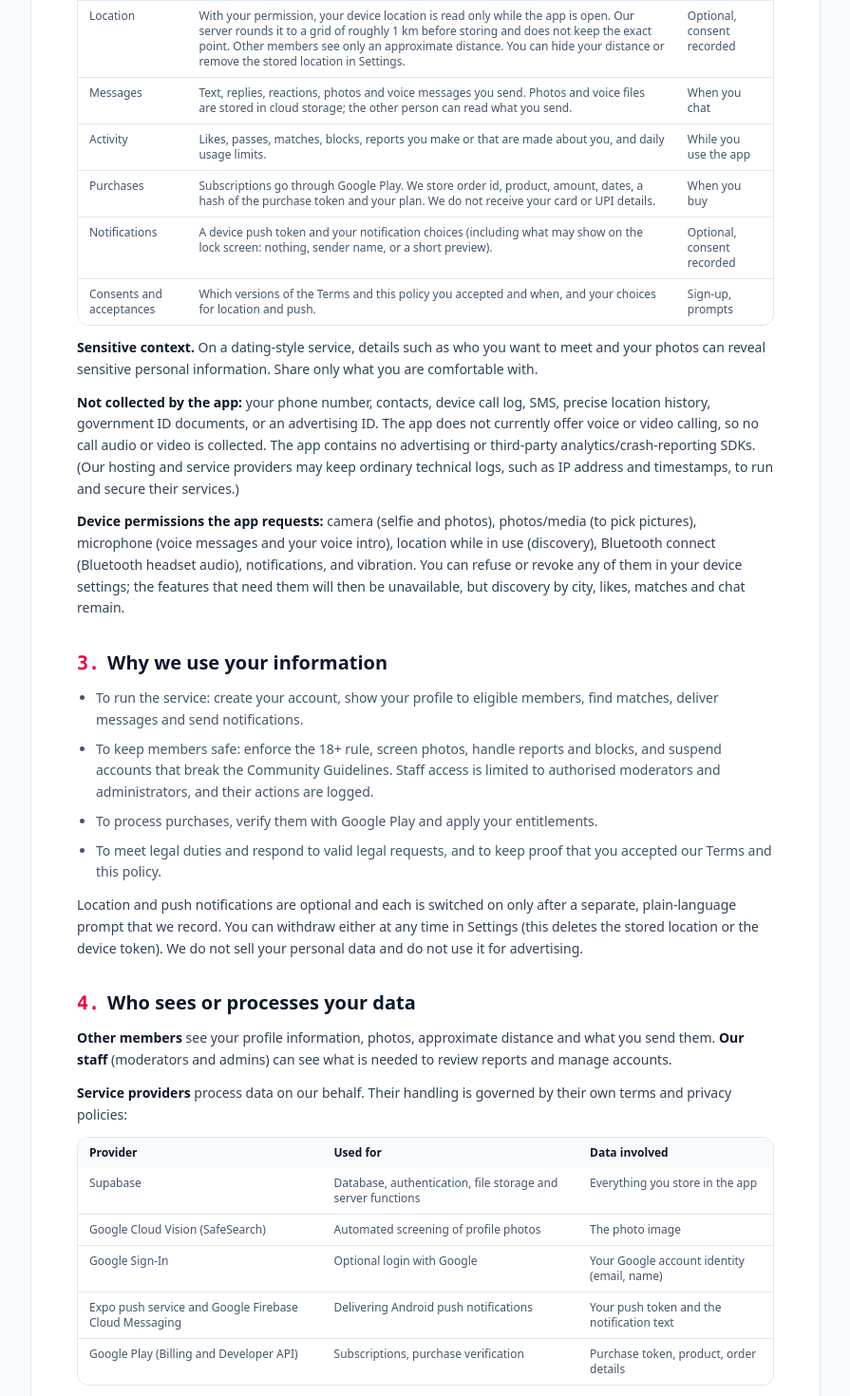
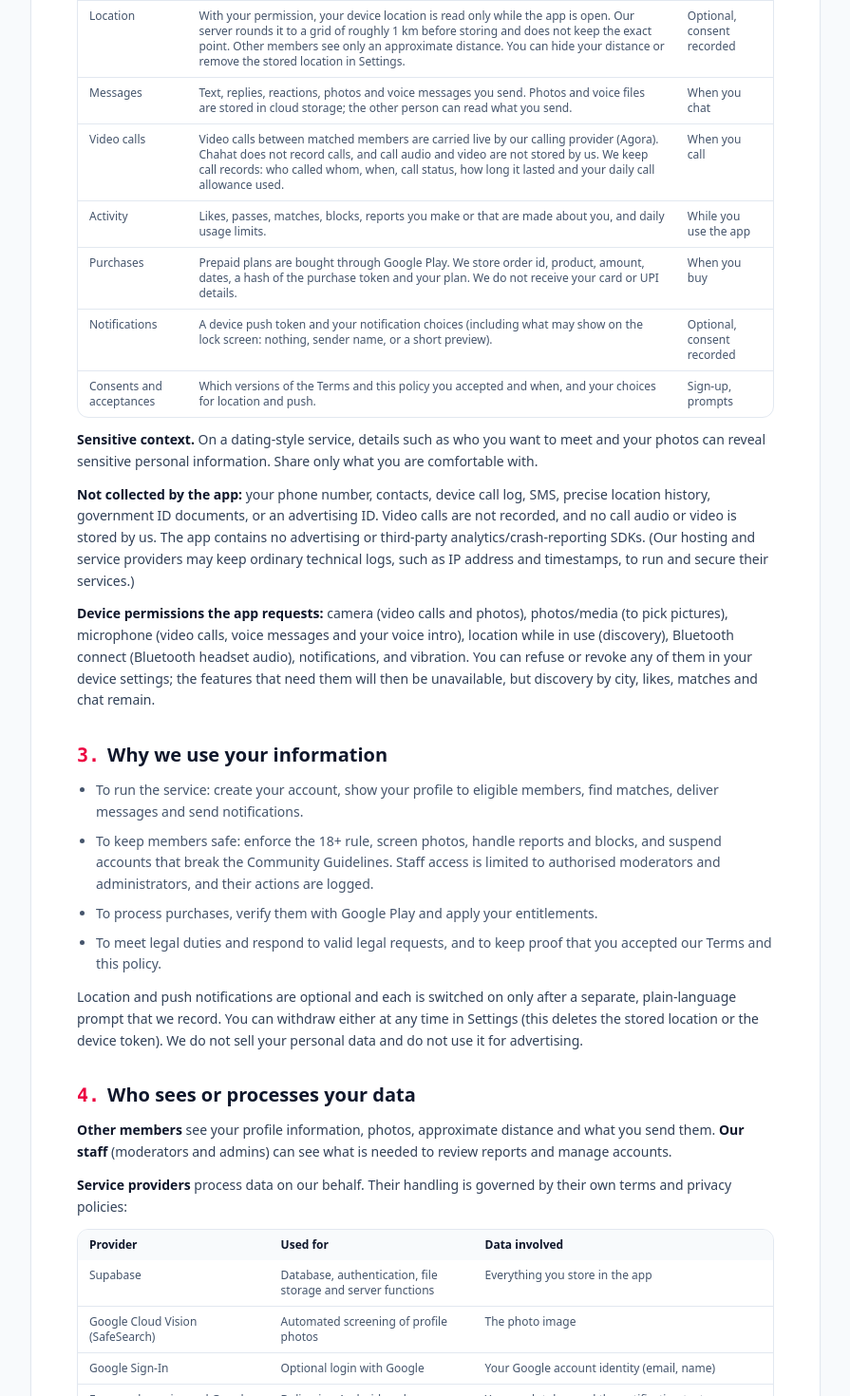
Before and after one commit to milodating2026-boop/Chahat-admin-legal, a Next.js app: page /privacy-policy in a window 1280 px wide. Shown: the part 1140-2610 px from the top of the page at 95% size, without its empty margins (192-1087 px from the left). Built offline with nearby package versions, Linux system fonts and the light colour scheme; no server answers.

Commit message:
Legal sync with app: prepaid plans, video calls in privacy policy, profile share page, assetlinks

```diff
--- a/app/delete-account/page.tsx
+++ b/app/delete-account/page.tsx
@@ -97,7 +97,7 @@ export default function DeleteAccountPage() {
           <p className="font-bold text-slate-900 dark:text-white">Chahat — Online Friendship App (com.chahat.dating)</p>
           <p><strong>Deleted:</strong> profile, photos and verification selfies, voice intro, matches, likes and blocks, messages and chat media (also removed for the other person), location data, push tokens and settings, consent and acceptance records, and your sign-in account.</p>
           <p><strong>Kept:</strong> reports made about or by you (identity replaced by a pseudonymous identifier, a hash of your account ID that is not anonymous; free-text notes may remain), payment records for subscriptions (detached from your account) and a pseudonymised record that a deletion occurred. We have not yet set fixed retention periods for these; see the <Link href="/privacy-policy" className="underline">Privacy Policy</Link>.</p>
-          <p>Deleting your account does not cancel a Google Play subscription. Cached image links can work for up to one hour. We have not verified whether our database host keeps backups containing deleted data for a limited period.</p>
+          <p>Deleting your account ends any active plan; plans are prepaid and never renew, so there is nothing to cancel in Google Play. Cached image links can work for up to one hour. We have not verified whether our database host keeps backups containing deleted data for a limited period.</p>
         </div>
         {!supabase && <div role="alert" className="p-4 rounded-xl bg-amber-50 border border-amber-200 text-amber-900 text-xs">Online deletion is not configured on this deployment. Email {SUPPORT_EMAIL} from the address on your account.</div>}
 
@@ -124,7 +124,7 @@ export default function DeleteAccountPage() {
             <ul className="list-disc pl-5 text-xs space-y-1">
               <li>Your profile, photos, selfies, matches, chats and chat media (also removed for the other person), location and sign-in account are deleted.</li>
               <li>Reports about or by you, payment records and a pseudonymised deletion record are kept in reduced form; see the Privacy Policy.</li>
-              <li>Cancel any Google Play subscription separately in Google Play.</li>
+              <li>Any active plan ends. Plans are prepaid and never renew, so you will not be charged again.</li>
             </ul>
             <p className="text-xs">Signed in as <strong>{email}</strong>. Type <strong>DELETE</strong> to confirm your request.</p>
             <input className={input} value={typed} onChange={(e) => setTyped(e.target.value)} aria-label="Type DELETE to confirm" autoComplete="off" />
@@ -140,7 +140,7 @@ export default function DeleteAccountPage() {
           <div className={card} role="status">
             <div className="flex items-center gap-2 text-emerald-700 font-bold"><CheckCircle2 className="w-5 h-5" /> {successMessage(result).title}</div>
             <p className="text-xs">{successMessage(result).body}</p>
-            <p className="text-xs">If you had a Google Play subscription, cancel it in Google Play so you are not billed again.</p>
+            <p className="text-xs">Paid plans are prepaid and never renew, so you will not be charged again.</p>
           </div>
         )}
         {err && phase === 'signin' && <p role="alert" className="text-xs text-rose-700">{err}</p>}
--- /dev/null
+++ b/app/p/[id]/page.tsx
@@ -0,0 +1,48 @@
+// Landing page for shared Chahat profile links: https://chahatlegal.netlify.app/p/<member-id>
+// Shared from the app (Me → Share my profile, or the share button on a profile).
+//
+// With Chahat installed and Android App Links verified (public/.well-known/assetlinks.json), Android opens the app
+// straight away and this page is never shown. Otherwise it offers "Open in Chahat" and Google Play.
+// PRIVACY: this page never fetches or shows any profile data (name, photo, city, age). It only knows the id, and the
+// profile is shown only inside the app to signed-in members, under the normal visibility and block rules.
+import type { Metadata } from 'next';
+import { PublicHeader } from '@/components/layout/PublicHeader';
+import { PublicFooter } from '@/components/layout/PublicFooter';
+
+const PLAY_URL = 'https://play.google.com/store/apps/details?id=com.chahat.dating';
+const ID_PATTERN = /^[0-9a-f]{8}-[0-9a-f]{4}-[0-9a-f]{4}-[0-9a-f]{4}-[0-9a-f]{12}$/i;
+
+export const metadata: Metadata = {
+  title: 'View this profile on Chahat',
+  description: 'Open the Chahat app to view this profile.',
+  robots: { index: false, follow: false },
+  openGraph: { title: 'View this profile on Chahat', description: 'Open the Chahat app to view this profile.' },
+};
+
+export default async function SharedProfilePage({ params }: { params: Promise<{ id: string }> }) {
+  const { id } = await params;
+  const appUrl = ID_PATTERN.test(id) ? `chahat://p/${id.toLowerCase()}` : 'chahat://';
+  return (
+    <div className="min-h-screen bg-slate-50 dark:bg-slate-950 text-slate-900 dark:text-slate-100 flex flex-col font-sans">
+      <PublicHeader />
+      <main className="flex-1 max-w-md w-full mx-auto px-4 py-16 text-center space-y-5">
+        <h1 className="text-2xl font-extrabold">Someone shared a Chahat profile</h1>
+        <p className="text-sm text-slate-600 dark:text-slate-400">
+          Profiles are only visible inside the Chahat app, to signed-in members aged 18 and over.
+        </p>
+        <a
+          href={appUrl}
+          className="inline-block px-6 py-3 rounded-full bg-rose-600 text-white font-bold hover:bg-rose-700 transition-colors"
+        >
+          Open in Chahat
+        </a>
+        <p>
+          <a href={PLAY_URL} className="text-sm font-semibold text-rose-700 dark:text-rose-300 underline">
+            Get Chahat on Google Play
+          </a>
+        </p>
+      </main>
+      <PublicFooter />
+    </div>
+  );
+}
--- a/app/page.tsx
+++ b/app/page.tsx
@@ -29,7 +29,7 @@ export default function HomePage() {
   const faqs = [
     {
       q: 'What is Chahat — Online Friendship App?',
-      a: 'Chahat is a social app designed to help adults (18+) across India connect through conversation. Members can discover people, match, chat, and send voice messages.'
+      a: 'Chahat is a social app designed to help adults (18+) across India connect through conversation. Members can discover people, match, chat, send voice messages and make video calls.'
     },
     {
       q: 'Who can use Chahat? Is there an age requirement?',
@@ -41,7 +41,7 @@ export default function HomePage() {
     },
     {
       q: 'Can I make voice or video calls on Chahat?',
-      a: 'No. Calling is not currently available in the app. You can chat and send voice messages with members you have matched with.'
+      a: 'Yes, video calls with members you have matched with. Free members get 30 seconds of video calling a day; Premium, Plus and VIP members get 5 minutes a day. Time resets at midnight (India time). Calls are not recorded.'
     },
     {
       q: 'How do I submit an account or data deletion request?',
@@ -445,7 +445,7 @@ export default function HomePage() {
                 Frequently Asked Questions
               </h2>
               <p className="text-base text-slate-600 dark:text-slate-400">
-                Clear answers regarding accounts, verification, and safety on Chahat.
+                Clear answers regarding accounts, calls, and safety on Chahat.
               </p>
             </div>
 
--- a/app/privacy-policy/page.tsx
+++ b/app/privacy-policy/page.tsx
@@ -41,11 +41,12 @@ export default function PrivacyPolicyPage() {
             ['Account', 'Email address and password (handled by Supabase Authentication) or Google sign-in. Your session is kept on your device.', 'Sign-up and login'],
             ['Profile', 'Name, date of birth (used to enforce 18+; only your age is shown to others), gender, who you want to meet, relationship intents, city, bio, work, education, interests, languages, lifestyle and prompt answers.', 'You enter it'],
             ['Photos and voice intro', 'Profile photos and an optional short voice introduction. The app removes embedded location (EXIF/GPS) metadata from photos before upload.', 'You upload it'],
-            ['Verification selfie', 'If you choose to verify, a selfie you take is uploaded and stored privately. It is not shown to other members.', 'Optional'],
+            ['Verification selfie', 'Selfie verification is not currently offered in the app. Any selfie submitted earlier is stored privately, is never shown to other members and is deleted with your account.', 'Not currently offered'],
             ['Location', 'With your permission, your device location is read only while the app is open. Our server rounds it to a grid of roughly 1 km before storing and does not keep the exact point. Other members see only an approximate distance. You can hide your distance or remove the stored location in Settings.', 'Optional, consent recorded'],
             ['Messages', 'Text, replies, reactions, photos and voice messages you send. Photos and voice files are stored in cloud storage; the other person can read what you send.', 'When you chat'],
+            ['Video calls', 'Video calls between matched members are carried live by our calling provider (Agora). Chahat does not record calls, and call audio and video are not stored by us. We keep call records: who called whom, when, call status, how long it lasted and your daily call allowance used.', 'When you call'],
             ['Activity', 'Likes, passes, matches, blocks, reports you make or that are made about you, and daily usage limits.', 'While you use the app'],
-            ['Purchases', 'Subscriptions go through Google Play. We store order id, product, amount, dates, a hash of the purchase token and your plan. We do not receive your card or UPI details.', 'When you buy'],
+            ['Purchases', 'Prepaid plans are bought through Google Play. We store order id, product, amount, dates, a hash of the purchase token and your plan. We do not receive your card or UPI details.', 'When you buy'],
             ['Notifications', 'A device push token and your notification choices (including what may show on the lock screen: nothing, sender name, or a short preview).', 'Optional, consent recorded'],
             ['Consents and acceptances', 'Which versions of the Terms and this policy you accepted and when, and your choices for location and push.', 'Sign-up, prompts'],
           ]}
@@ -56,14 +57,14 @@ export default function PrivacyPolicyPage() {
         </p>
         <p>
           <strong className={strong}>Not collected by the app:</strong> your phone number, contacts, device call log, SMS, precise
-          location history, government ID documents, or an advertising ID. The app does not currently offer voice or video
-          calling, so no call audio or video is collected. The app contains no advertising or third-party
+          location history, government ID documents, or an advertising ID. Video calls are not recorded, and no call audio or
+          video is stored by us. The app contains no advertising or third-party
           analytics/crash-reporting SDKs. (Our hosting and service providers may keep ordinary technical logs, such as IP
           address and timestamps, to run and secure their services.)
         </p>
         <p>
-          <strong className={strong}>Device permissions the app requests:</strong> camera (selfie and photos), photos/media
-          (to pick pictures), microphone (voice messages and your voice intro), location while in use (discovery), Bluetooth connect
+          <strong className={strong}>Device permissions the app requests:</strong> camera (video calls and photos), photos/media
+          (to pick pictures), microphone (video calls, voice messages and your voice intro), location while in use (discovery), Bluetooth connect
           (Bluetooth headset audio), notifications, and vibration. You can refuse or revoke any of them in your device settings;
           the features that need them will then be unavailable, but discovery by city, likes, matches and chat remain.
         </p>
@@ -102,7 +103,8 @@ export default function PrivacyPolicyPage() {
             ['Google Cloud Vision (SafeSearch)', 'Automated screening of profile photos', 'The photo image'],
             ['Google Sign-In', 'Optional login with Google', 'Your Google account identity (email, name)'],
             ['Expo push service and Google Firebase Cloud Messaging', 'Delivering Android push notifications', 'Your push token and the notification text'],
-            ['Google Play (Billing and Developer API)', 'Subscriptions, purchase verification', 'Purchase token, product, order details'],
+            ['Agora', 'Live video calls between matched members (not recorded)', 'Call audio and video in transit, a temporary call channel and token, and when each person joined and left'],
+            ['Google Play (Billing and Developer API)', 'Prepaid plans, purchase verification', 'Purchase token, product, order details'],
           ]}
         />
         <p>
@@ -140,8 +142,8 @@ export default function PrivacyPolicyPage() {
           administrators.
         </p>
         <p>
-          <strong className={strong}>Limits you should know about.</strong> Deleting your account does not cancel a Google Play
-          subscription: cancel it in Google Play. Image links already issued can keep working until they expire (up to one
+          <strong className={strong}>Limits you should know about.</strong> Deleting your account ends any active plan; plans are
+          prepaid and never renew, so there is nothing to cancel in Google Play. Image links already issued can keep working until they expire (up to one
           hour). Messages you deleted for everyone are blanked immediately and their files are queued for removal by a clean-up process.
           Files from chats that ended by unmatching or blocking may not yet be cleaned up automatically. We have not verified
           whether our database host keeps backups that hold deleted data for a limited time; if it does, deleted data can
--- a/app/terms/page.tsx
+++ b/app/terms/page.tsx
@@ -90,8 +90,9 @@ export default function TermsPage() {
       <Section n={8} title="Paid features">
         <Bullets
           items={[
-            'Subscriptions are sold through Google Play and are governed by Google Play\u2019s billing terms. Prices, plans and what each plan includes are shown in the app before you buy.',
-            'Subscriptions renew according to Google Play until you cancel them in Google Play. Deleting your Chahat account does not cancel a subscription.',
+            'Paid plans are sold through Google Play and are governed by Google Play\u2019s billing terms. Prices, plans and what each plan includes are shown in the app before you buy.',
+            'Paid plans are prepaid for a fixed period (1 week, 1 month or 2 months). They do not renew automatically and you are never charged again unless you buy another plan. Your plan ends on the date shown in the app. Buying the same plan again before it ends adds to it.',
+            'Deleting your Chahat account ends any active plan.',
             'Refunds are handled under Google Play\u2019s refund policies and applicable consumer law. This does not limit any rights you have by law.',
             'If an account is ended for breaking these Terms, unused paid benefits may be forfeited to the extent the law allows.',
           ]}
--- a/lib/legal.ts
+++ b/lib/legal.ts
@@ -3,7 +3,7 @@
 // or is a deliberate "not yet decided" statement. Change a value here and every legal page follows.
 import { SUPPORT_EMAIL } from './contact';
 
-export const LEGAL_LAST_UPDATED = '28 October 2026';
+export const LEGAL_LAST_UPDATED = '29 October 2026';
 
 // Shown as a badge on the legal pages. Set to '' once a qualified lawyer has reviewed the documents.
 export const LEGAL_REVIEW_STATUS = 'Draft for legal review';
```
Also changed, not shown: public/.well-known/assetlinks.json (added).
